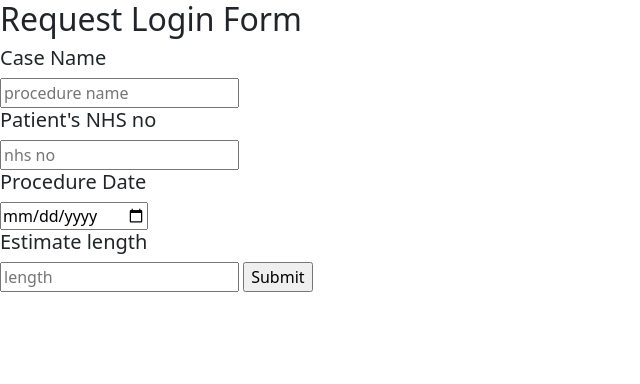
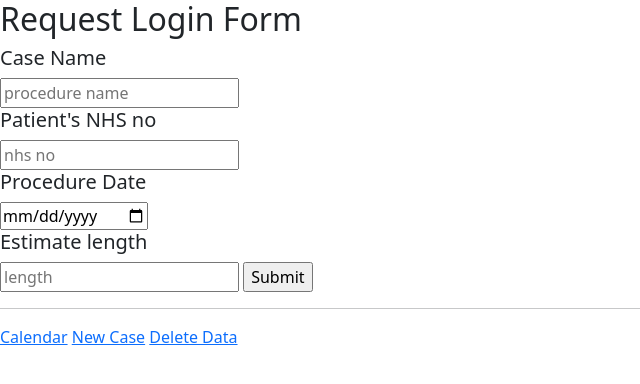
Before and after one commit to glfharris/current, a FastAPI app: page / in a window 1280 px wide. Shown: the top 384 px of the page, without its empty margins (0-640 px from the left). Run offline with FastAPI, Linux system fonts and the light colour scheme.

Commit message:
Redirects

```diff
--- a/current/api/main.py
+++ b/current/api/main.py
@@ -2,11 +2,12 @@ from fastapi import FastAPI, Form, Request
 from .models import CaseRequest
 from gcsa.event import Event
 from datetime import datetime, timedelta
-from fastapi.responses import HTMLResponse
+from fastapi.responses import HTMLResponse, RedirectResponse
 from fastapi.staticfiles import StaticFiles
 from fastapi.templating import Jinja2Templates
 # from current.cal import calendar
 from current.cal.main import list_case, allocate
+from current.cal.spoof import del_spoof_data
 
 app = FastAPI()
 
@@ -23,12 +24,18 @@ async def request_form(request: Request):
 async def create_case_request(casename: str = Form(...), length: int = Form(...), nhsno: int = Form(...)):
     case = CaseRequest(operation_name=casename, estimated_length=length, requested_date=str(datetime.now()), priority=0, equipment=[])
     list_case(case)
-
-    return case
+    allocate()
+    return RedirectResponse("/calendar")
 
 @app.get("/calendar")
+@app.post("/calendar")
 async def get_calendar(request: Request):
     calendar = allocate()
     return templates.TemplateResponse(
         "events.html", {"request": request, "calendar":calendar}
     )
+
+@app.get("/delete")
+async def del_data(request: Request):
+    del_spoof_data()
+    return RedirectResponse("/calendar")
--- a/current/static/templates/base.html
+++ b/current/static/templates/base.html
@@ -18,4 +18,13 @@
     {% endblock content %}
 </body>
 
+{% block footer %}
+<hr>
+<footer>
+    <a href="/calendar">Calendar</a>
+    <a href="/">New Case</a>
+    <a href="/delete">Delete Data</a>
+</footer>
+{% endblock footer %}
+
 </html>
```
Also changed, not shown: current/cal/main.py (+1 -9 lines).
